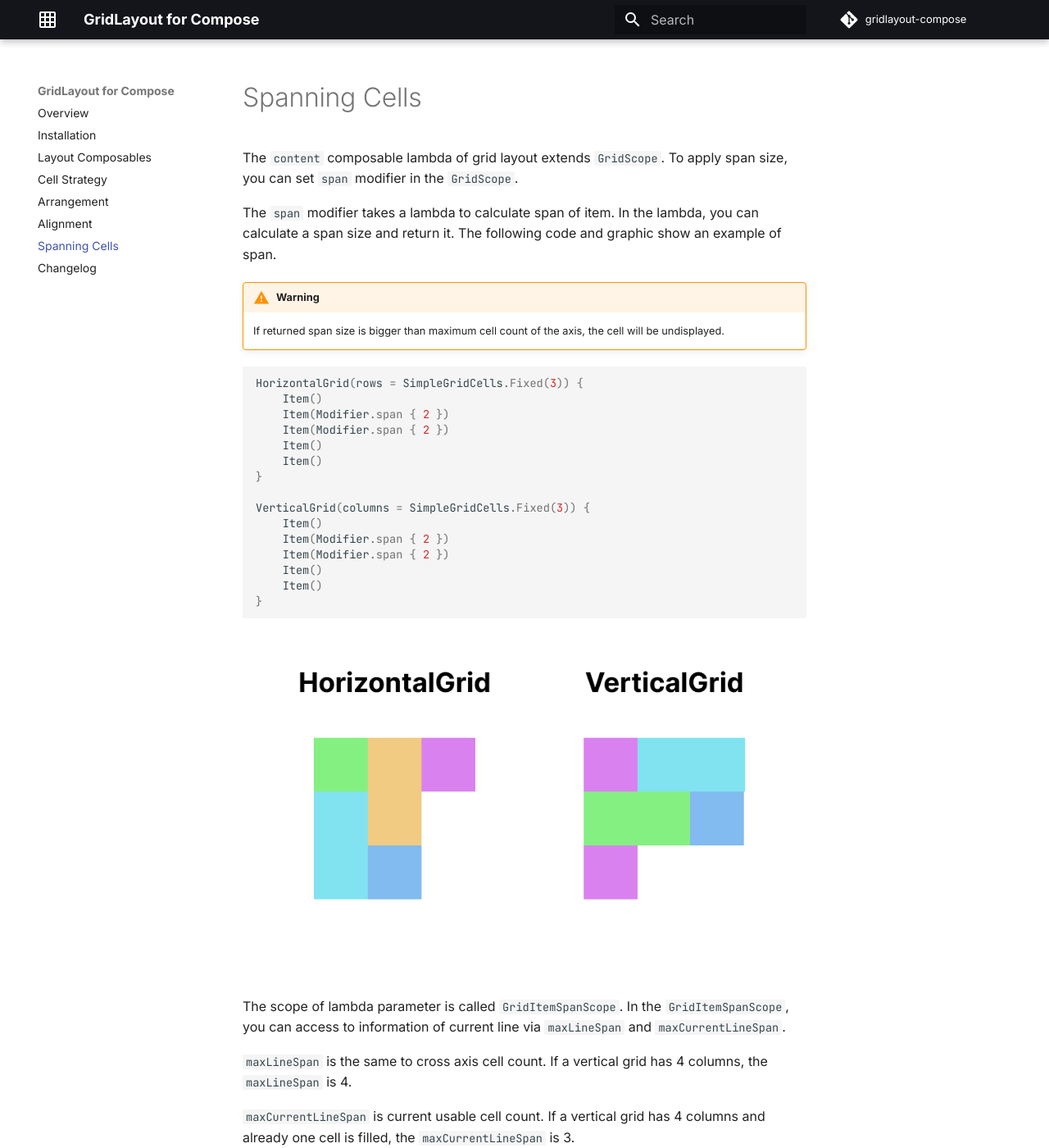
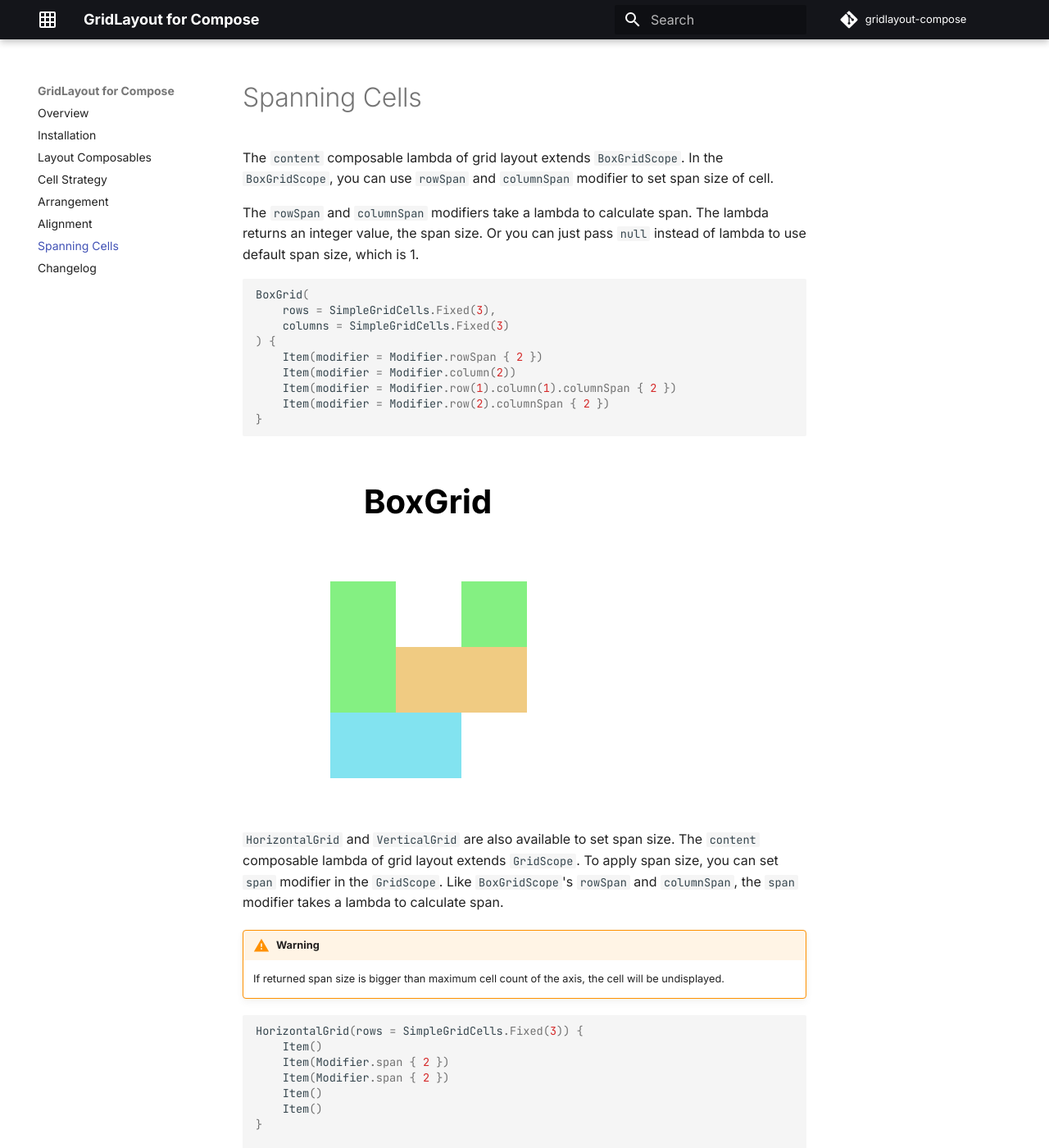
Before and after one commit to cheonjaeung/gridlayout-compose, an MkDocs documentation site: the page built from docs/span.md, in a window 1280 px wide and 1400 px high. Shown: the whole window at 82% size. Built offline with MkDocs 1.6.1 and Material for MkDocs 9.7.7, drawn with Linux system fonts in a browser that asks for light colours; comment, search, counter and statistics services are not loaded; some of the changed text lies outside the part shown.

Commit message:
Add documentation for BoxGrid

````diff
--- a/docs/alignment.md
+++ b/docs/alignment.md
@@ -1,18 +1,19 @@
 # Alignment
 
 The `content` lambda of `HorizontalGrid` and `VerticalGrid` is `GridScope`.
-In the `GridScope`, users can apply `align` modifier to item composable.
+And the `content` lambda of `BoxGrid` is `BoxGridScope`.
+In the `GridScope` and `BoxGridScope`, users can apply `align` modifier to item composable.
 
 The `align` modifier set the item composable's alignment in the cell.
 `align` takes an `Alignment` parameter likes `BoxScope`'s one.
 For example, you can set an item composable at the bottom-center of the cell with following code:
 
 ```Kotlin
-VerticalGrid(
-    columns = SimpleGridCells.Fixed(2),
-    modifier = Modifier.fillMaxSize()
+HorizontalGrid(
+    modifier = Modifier.fillMaxSize(),
+    rows = SimpleGridCells.Fixed(3)
 ) {
-    Item(Modifier.size(100.dp)
+    Item(Modifier.size(100.dp))
 
     Item(
         modifier = Modifier
@@ -20,7 +21,30 @@ VerticalGrid(
             .align(Alignment.BottomCenter)
     )
 
-    Item(Modifier.size(100.dp)
+    Item(Modifier.size(100.dp))
+}
+```
+
+```kotlin
+BoxGrid(
+    modifier = Modifier.fillMaxSize(),
+    rows = SimpleGridCells.Fixed(3),
+    columns = SimpleGridCells.Fixed(3)
+) {
+    Item(Modifier.size(100.dp))
+
+    Item(
+        modifier = Modifier
+            .row(1)
+            .size(50.dp)
+            .align(Alignment.BottomCenter)
+    )
+
+    Item(
+        modifier = Modifier
+            .row(2)
+            .size(100.dp)
+    )
 }
 ```
 
--- a/docs/layout-composables.md
+++ b/docs/layout-composables.md
@@ -1,4 +1,45 @@
 # Layout Composables
+
+## Box Grid
+
+GridLayout library provides `BoxGrid` composable.
+`BoxGrid` is a grid layout composable that allows you to place items in grid format.
+Like `Box` composable, items in `BoxGrid` can be placed in any position.
+
+![boxgrid-layout](./images/boxgrid-layout.png)
+
+In the `BoxGrid`, each item can have `Modifier.row` and `Modifier.column` to specify the cell position.
+If `row` or `column` is not provided, it considered as 0.
+
+```kotlin
+BoxGrid(
+    modifier = Modifier.fillMaxSize(),
+    rows = SimpleGridCells.Fixed(3),
+    columns = SimpleGridCells.Fixed(3),
+) {
+    // It will be placed at 0, 0.
+    Item()
+
+    // It will be placed at 0, 1.
+    Item(modifier = Modifier.row(1))
+
+    // It will be placed at 1, 2.
+    Item(modifier = Modifier.column(1).row(2))
+
+    // It will be placed at 2, 0.
+    Itme(modifier = Modifier.column(2))
+}
+```
+
+!!! note
+    You can see `rows` and `columns` parameter for `HorizontalGrid` and `VerticalGrid`.
+    This parameter is required parameter for grid layout.
+    For details, see [cell strategy](./cell-strategy.md) section.
+
+## Sequential Grid
+
+GridLayout library also provides sequential grid composables, `HorizontalGrid` and `VerticalGrid`.
+These composables place items sequentially in a grid format.
 
 GridLayout library provides a simple API to make grid UI.
 And also this library's grids have similar API to lazy grids.
@@ -17,8 +58,16 @@ HorizontalGrid(
     rows = SimpleGridCells.Fixed(3),
     modifier = Modifier.fillMaxHeight()
 ) {
+    // It will be placed at 0, 0.
     Item()
+
+    // It will be placed at 0, 1.
     Item()
+
+    // It will be placed at 0, 2.
+    Item()
+
+    // It will be placed at 1, 0.
     Item()
 }
 
@@ -26,8 +75,16 @@ VerticalGrid(
     columns = SimpleGridCells.Fixed(3),
     modifier = Modifier.fillMaxWidth()
 ) {
+    // It will be placed at 0, 0.
     Item()
+
+    // It will be placed at 1, 0.
     Item()
+
+    // It will be placed at 2, 0.
+    Item()
+
+    // It will be placed at 0, 1.
     Item()
 }
 ```
--- a/docs/span.md
+++ b/docs/span.md
@@ -1,11 +1,30 @@
 # Spanning Cells
 
+The `content` composable lambda of grid layout extends `BoxGridScope`.
+In the `BoxGridScope`, you can use `rowSpan` and `columnSpan` modifier to set span size of cell.
+
+The `rowSpan` and `columnSpan` modifiers take a lambda to calculate span.
+The lambda returns an integer value, the span size.
+Or you can just pass `null` instead of lambda to use default span size, which is 1.
+
+```kotlin
+BoxGrid(
+    rows = SimpleGridCells.Fixed(3),
+    columns = SimpleGridCells.Fixed(3)
+) {
+    Item(modifier = Modifier.rowSpan { 2 })
+    Item(modifier = Modifier.column(2))
+    Item(modifier = Modifier.row(1).column(1).columnSpan { 2 })
+    Item(modifier = Modifier.row(2).columnSpan { 2 })
+}
+```
+
+![span-graphics1](images/span-graphics.png)
+
+`HorizontalGrid` and `VerticalGrid` are also available to set span size.
 The `content` composable lambda of grid layout extends `GridScope`.
 To apply span size, you can set `span` modifier in the `GridScope`.
-
-The `span` modifier takes a lambda to calculate span of item.
-In the lambda, you can calculate a span size and return it.
-The following code and graphic show an example of span.
+Like `BoxGridScope`'s `rowSpan` and `columnSpan`, the `span` modifier takes a lambda to calculate span.
 
 !!! warning
     If returned span size is bigger than maximum cell count of the axis, the cell will be undisplayed.
@@ -28,7 +47,7 @@ VerticalGrid(columns = SimpleGridCells.Fixed(3)) {
 }
 ```
 
-![span-graphic](images/span-graphic.png)
+![span-graphics2](images/span-graphics2.png)
 
 The scope of lambda parameter is called `GridItemSpanScope`.
 In the `GridItemSpanScope`, you can access to information of current line via `maxLineSpan` and `maxCurrentLineSpan`.
@@ -55,27 +74,3 @@ VerticalGrid(columns = SimpleGridCells.Adaptive(30.dp)) {
     )
 }
 ```
-
-There is a convenience modifier that just takes an integer span.
-
-!!! warning
-    Span with an integer parameter is deprecated after 2.3.0.
-    Replace it to the span with lambda parameter.
-
-```kotlin
-HorizontalGrid(rows = SimpleGridCells.Fixed(3)) {
-    Item()
-    Item(Modifier.span(2))
-    Item(Modifier.span(2))
-    Item()
-    Item()
-}
-
-VerticalGrid(columns = SimpleGridCells.Fixed(3)) {
-    Item()
-    Item(Modifier.span(2))
-    Item(Modifier.span(2))
-    Item()
-    Item()
-}
-```
````
Also changed, not shown: docs/cell-strategy.md (+1 -1 lines), docs/index.md (+7 -5 lines), docs/images/boxgrid-layout.png (added), docs/images/span-graphics.png (added), docs/images/span-graphics2.png (renamed from docs/images/span-graphic.png).
